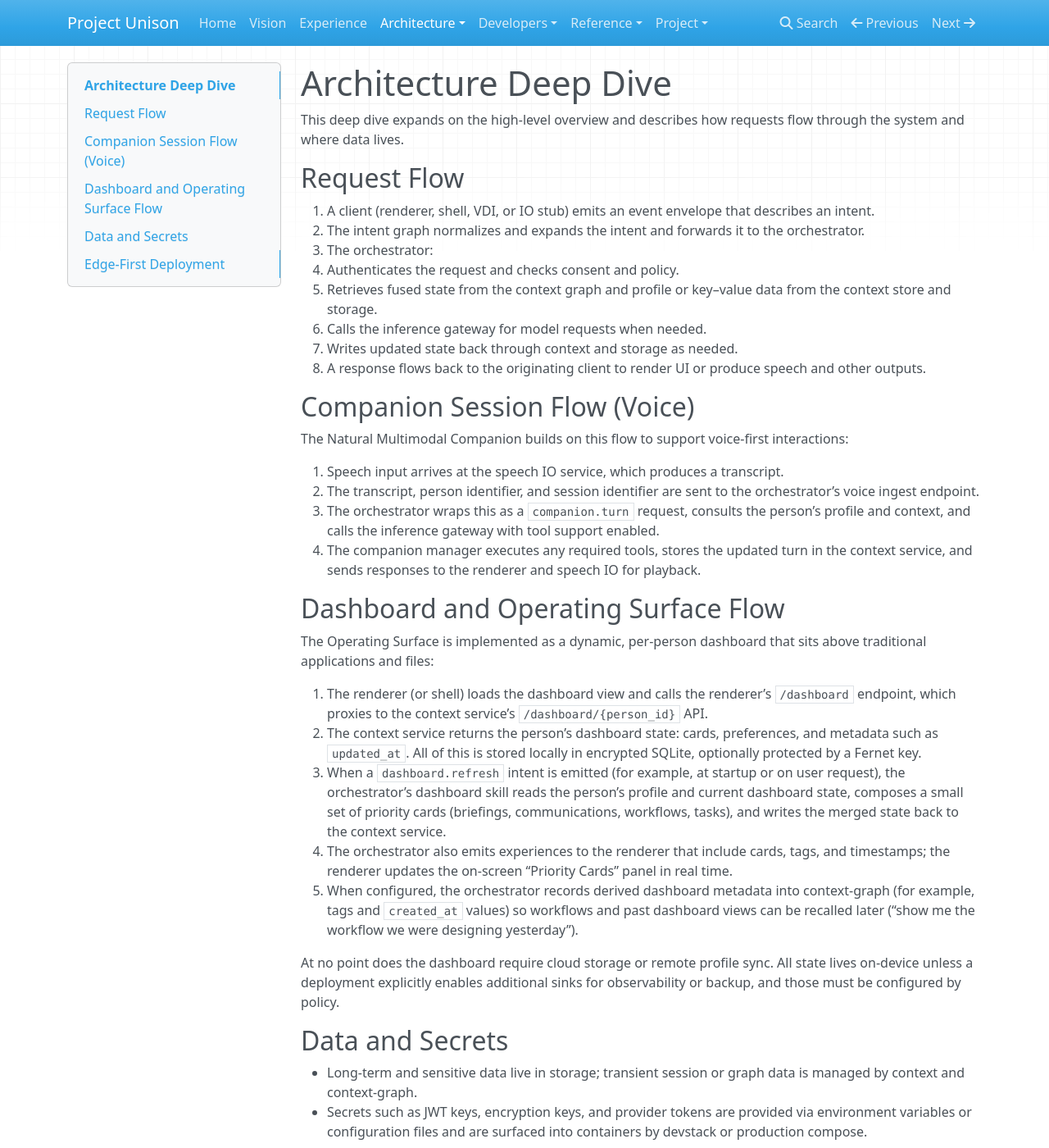
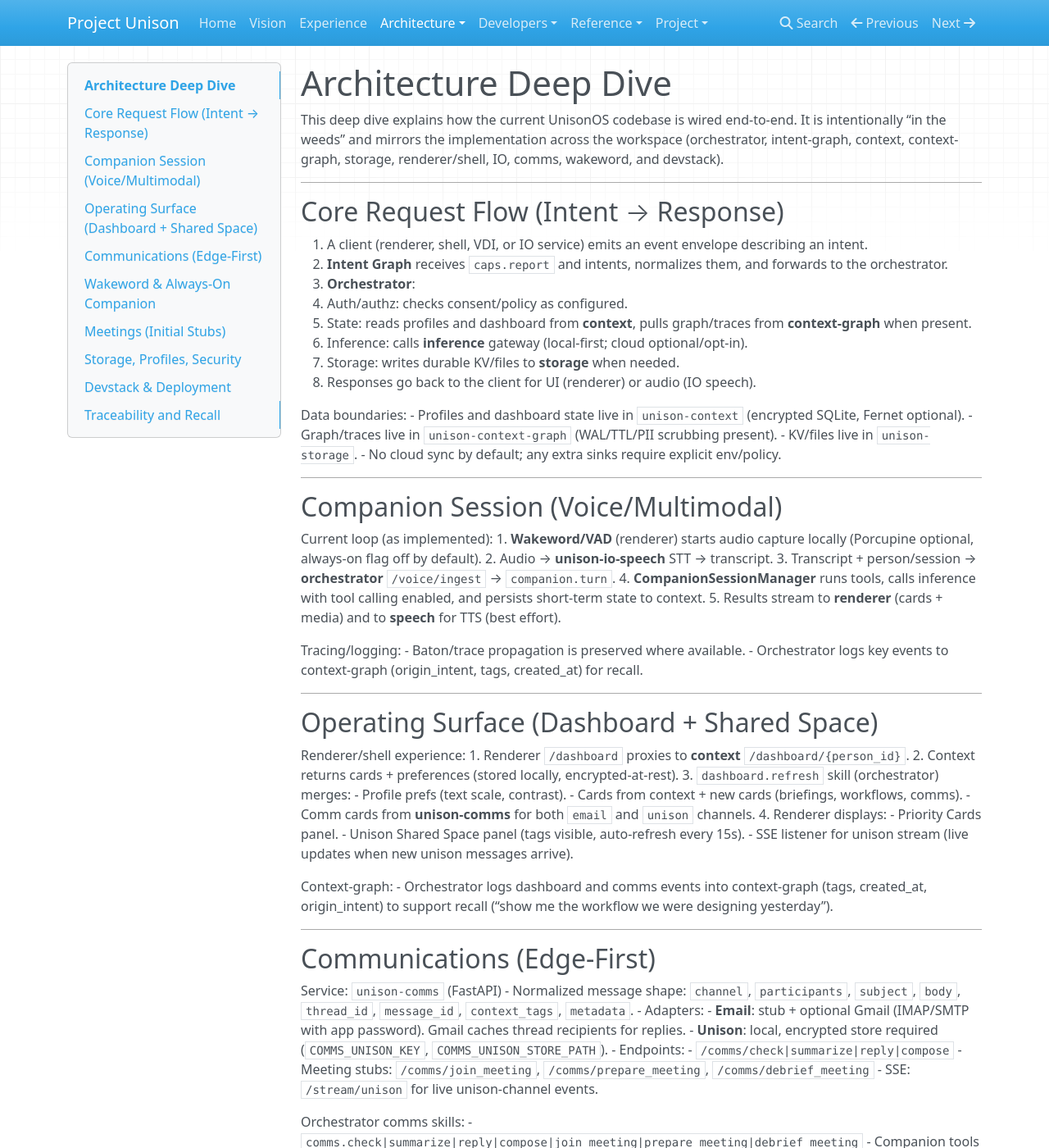
Before and after one commit to project-unisonOS/project-unisonos.github.io, an MkDocs documentation site: the page built from docs/architecture/deep-dive.md, in a window 1280 px wide and 1400 px high. Shown: the whole window at 82% size. Built offline with MkDocs 1.6.1, drawn with Linux system fonts in a browser that asks for light colours; nearby versions of some CDN libraries; some of the changed text lies outside the part shown.

Commit message:
docs: comprehensive architecture deep dive aligned to current code

```diff
--- a/docs/architecture/deep-dive.md
+++ b/docs/architecture/deep-dive.md
@@ -1,48 +1,130 @@
 # Architecture Deep Dive
 
-This deep dive expands on the high-level overview and describes how requests flow through the system and where data lives.
+This deep dive explains how the current UnisonOS codebase is wired end-to-end. It is intentionally “in the weeds” and mirrors the implementation across the workspace (orchestrator, intent-graph, context, context-graph, storage, renderer/shell, IO, comms, wakeword, and devstack).
 
-## Request Flow
+---
 
-1. A client (renderer, shell, VDI, or IO stub) emits an event envelope that describes an intent.
-2. The intent graph normalizes and expands the intent and forwards it to the orchestrator.
-3. The orchestrator:
-   - Authenticates the request and checks consent and policy.
-   - Retrieves fused state from the context graph and profile or key–value data from the context store and storage.
-   - Calls the inference gateway for model requests when needed.
-   - Writes updated state back through context and storage as needed.
-4. A response flows back to the originating client to render UI or produce speech and other outputs.
+## Core Request Flow (Intent → Response)
 
-## Companion Session Flow (Voice)
+1. A client (renderer, shell, VDI, or IO service) emits an event envelope describing an intent.
+2. **Intent Graph** receives `caps.report` and intents, normalizes them, and forwards to the orchestrator.
+3. **Orchestrator**:
+   - Auth/authz: checks consent/policy as configured.
+   - State: reads profiles and dashboard from **context**, pulls graph/traces from **context-graph** when present.
+   - Inference: calls **inference** gateway (local-first; cloud optional/opt-in).
+   - Storage: writes durable KV/files to **storage** when needed.
+4. Responses go back to the client for UI (renderer) or audio (IO speech).
 
-The Natural Multimodal Companion builds on this flow to support voice-first interactions:
+Data boundaries:
+- Profiles and dashboard state live in `unison-context` (encrypted SQLite, Fernet optional).
+- Graph/traces live in `unison-context-graph` (WAL/TTL/PII scrubbing present).
+- KV/files live in `unison-storage`.
+- No cloud sync by default; any extra sinks require explicit env/policy.
 
-1. Speech input arrives at the speech IO service, which produces a transcript.
-2. The transcript, person identifier, and session identifier are sent to the orchestrator’s voice ingest endpoint.
-3. The orchestrator wraps this as a `companion.turn` request, consults the person’s profile and context, and calls the inference gateway with tool support enabled.
-4. The companion manager executes any required tools, stores the updated turn in the context service, and sends responses to the renderer and speech IO for playback.
+---
 
-## Dashboard and Operating Surface Flow
+## Companion Session (Voice/Multimodal)
 
-The Operating Surface is implemented as a dynamic, per-person dashboard that sits above traditional applications and files:
+Current loop (as implemented):
+1. **Wakeword/VAD** (renderer) starts audio capture locally (Porcupine optional, always-on flag off by default).
+2. Audio → **unison-io-speech** STT → transcript.
+3. Transcript + person/session → **orchestrator** `/voice/ingest` → `companion.turn`.
+4. **CompanionSessionManager** runs tools, calls inference with tool calling enabled, and persists short-term state to context.
+5. Results stream to **renderer** (cards + media) and to **speech** for TTS (best effort).
 
-1. The renderer (or shell) loads the dashboard view and calls the renderer’s `/dashboard` endpoint, which proxies to the context service’s `/dashboard/{person_id}` API.
-2. The context service returns the person’s dashboard state: cards, preferences, and metadata such as `updated_at`. All of this is stored locally in encrypted SQLite, optionally protected by a Fernet key.
-3. When a `dashboard.refresh` intent is emitted (for example, at startup or on user request), the orchestrator’s dashboard skill reads the person’s profile and current dashboard state, composes a small set of priority cards (briefings, communications, workflows, tasks), and writes the merged state back to the context service.
-4. The orchestrator also emits experiences to the renderer that include cards, tags, and timestamps; the renderer updates the on-screen “Priority Cards” panel in real time.
-5. When configured, the orchestrator records derived dashboard metadata into context-graph (for example, tags and `created_at` values) so workflows and past dashboard views can be recalled later (“show me the workflow we were designing yesterday”).
+Tracing/logging:
+- Baton/trace propagation is preserved where available.
+- Orchestrator logs key events to context-graph (origin_intent, tags, created_at) for recall.
 
-At no point does the dashboard require cloud storage or remote profile sync. All state lives on-device unless a deployment explicitly enables additional sinks for observability or backup, and those must be configured by policy.
+---
 
-## Data and Secrets
+## Operating Surface (Dashboard + Shared Space)
 
-- Long-term and sensitive data live in storage; transient session or graph data is managed by context and context-graph.
-- Secrets such as JWT keys, encryption keys, and provider tokens are provided via environment variables or configuration files and are surfaced into containers by devstack or production compose.
+Renderer/shell experience:
+1. Renderer `/dashboard` proxies to **context** `/dashboard/{person_id}`.
+2. Context returns cards + preferences (stored locally, encrypted-at-rest).
+3. `dashboard.refresh` skill (orchestrator) merges:
+   - Profile prefs (text scale, contrast).
+   - Cards from context + new cards (briefings, workflows, comms).
+   - Comm cards from **unison-comms** for both `email` and `unison` channels.
+4. Renderer displays:
+   - Priority Cards panel.
+   - Unison Shared Space panel (tags visible, auto-refresh every 15s).
+   - SSE listener for unison stream (live updates when new unison messages arrive).
 
-## Edge-First Deployment
+Context-graph:
+- Orchestrator logs dashboard and comms events into context-graph (tags, created_at, origin_intent) to support recall (“show me the workflow we were designing yesterday”).
 
-Devstack and production compose files are designed to run on a single edge device:
+---
 
-- All core services run locally (orchestrator, policy, auth, consent, context, context-graph, storage, inference, intent-graph, renderer, IO).
-- Optional tools (such as local model providers) can be added via compose profiles.
-- Observability tooling (for example, tracing and metrics backends) can be included alongside the stack.
+## Communications (Edge-First)
+
+Service: `unison-comms` (FastAPI)
+- Normalized message shape: `channel`, `participants`, `subject`, `body`, `thread_id`, `message_id`, `context_tags`, `metadata`.
+- Adapters:
+  - **Email**: stub + optional Gmail (IMAP/SMTP with app password). Gmail caches thread recipients for replies.
+  - **Unison**: local, encrypted store required (`COMMS_UNISON_KEY`, `COMMS_UNISON_STORE_PATH`).
+- Endpoints:
+  - `/comms/check|summarize|reply|compose`
+  - Meeting stubs: `/comms/join_meeting`, `/comms/prepare_meeting`, `/comms/debrief_meeting`
+  - SSE: `/stream/unison` for live unison-channel events.
+
+Orchestrator comms skills:
+- `comms.check|summarize|reply|compose|join_meeting|prepare_meeting|debrief_meeting`
+- Companion tools registered so LLM can invoke comms intents.
+- Logs provider tags (e.g., `unison`, `gmail`) into context-graph for recall.
+
+Renderer:
+- Shows comms tags inline on cards; Unison Shared Space auto-refreshes + SSE for unison events.
+
+Privacy:
+- Email secrets stay in env on-device; unison channel data is locally encrypted. No remote inbox sync.
+
+---
+
+## Wakeword & Always-On Companion
+
+Implemented in renderer + orchestrator:
+- Wakeword endpoint `/wakeword` (renderer) reads profile `voice.wakeword` from context; defaults to `UNISON_WAKEWORD_DEFAULT`.
+- Porcupine optional (WASM); always-on mic disabled by default; edge-only by default.
+- Orchestrator exposes `wakeword.update` to set `voice.wakeword` in profile.
+
+---
+
+## Meetings (Initial Stubs)
+
+Implemented paths:
+- `comms.join_meeting`, `comms.prepare_meeting`, `comms.debrief_meeting` in `unison-comms` (cards returned).
+- Orchestrator skills forward these and log to context-graph.
+- Renderer displays meeting cards alongside other comms cards; shared space shows unison-tagged items.
+
+Next (future):
+- Real connectors (Teams/Zoom) behind these intents; current code is local-only stubs.
+
+---
+
+## Storage, Profiles, Security
+
+- Profiles: `unison-context` encrypted SQLite (`profile_enc_key` optional); defaults to `unison_id = person_id` for unison addressing.
+- Dashboard: `unison-context` encrypted SQLite with Fernet optional.
+- Storage: `unison-storage` for durable KV/files; context and orchestrator use it for non-profile data.
+- Security docs: each repo ships SECURITY.md pointing to public security reference; tokens/keys are env-only.
+- Devstack runs all services locally (compose) with auth disabled for tests; production should supply real secrets and enable auth/consent.
+
+---
+
+## Devstack & Deployment
+
+- `unison-devstack/docker-compose.yml` runs: orchestrator, context, storage, policy, auth, consent, intent-graph, context-graph, inference, renderer, IO (speech/vision/core), comms, and optional payments.
+- Prebuilt `unison-common` wheel is shared across Python services.
+- CI: per-repo tests run with `PYTEST_DISABLE_PLUGIN_AUTOLOAD` and `OTEL_SDK_DISABLED`; context CI uses a unique SQLite path to avoid locks.
+
+---
+
+## Traceability and Recall
+
+- Context-graph receives:
+  - Dashboard refresh traces (cards, tags, created_at).
+  - Comms events (check/summarize/reply/compose/meeting), with provider tags.
+- Renderer streams experiences via SSE and refreshes dashboard on a timer to keep UI aligned with context.
+- No data leaves the device unless explicitly configured; all cloud usage is opt-in and policy-controlled.
```
